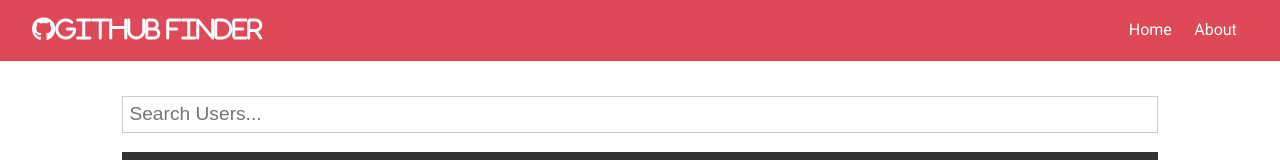
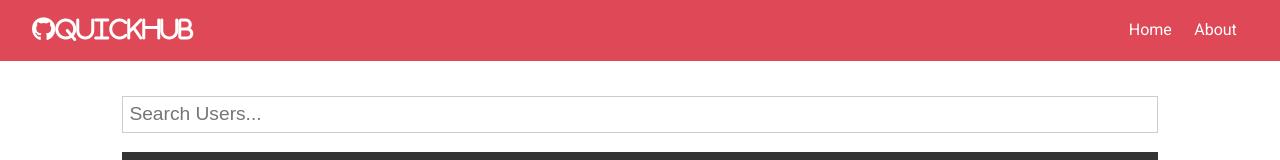
Before and after one commit to RdotSilva/React-GitHub-Finder, a React (Create React App) app: page / in a window 1280 px wide. Shown: the top 160 px of the page. Built offline with nearby package versions, Linux system fonts and the light colour scheme; no server answers.

Commit message:
Update navbar title

```diff
--- a/src/components/layout/Navbar.js
+++ b/src/components/layout/Navbar.js
@@ -21,7 +21,7 @@ const Navbar = ({ icon, title }) => {
 };
 
 Navbar.defaultProps = {
-	title: "GitHub Finder",
+	title: "QuickHub",
 	icon: "fab fa-github"
 };
 
```
